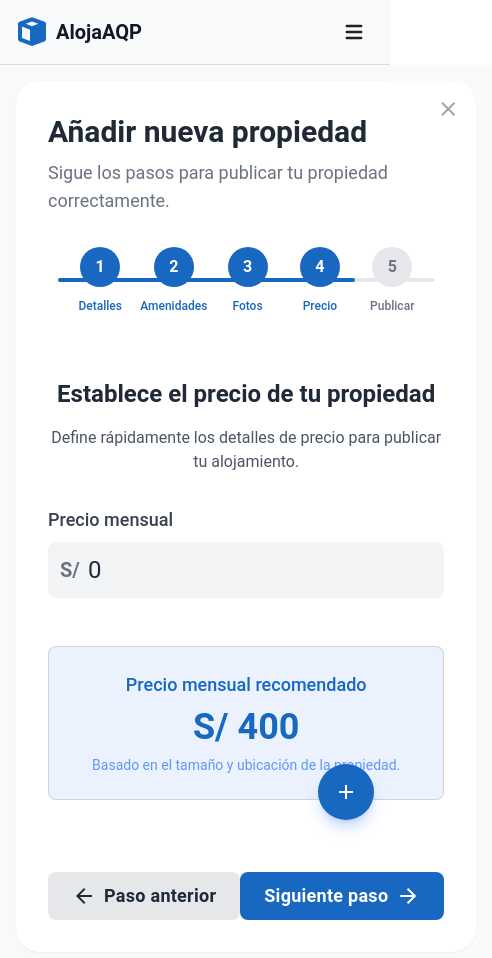
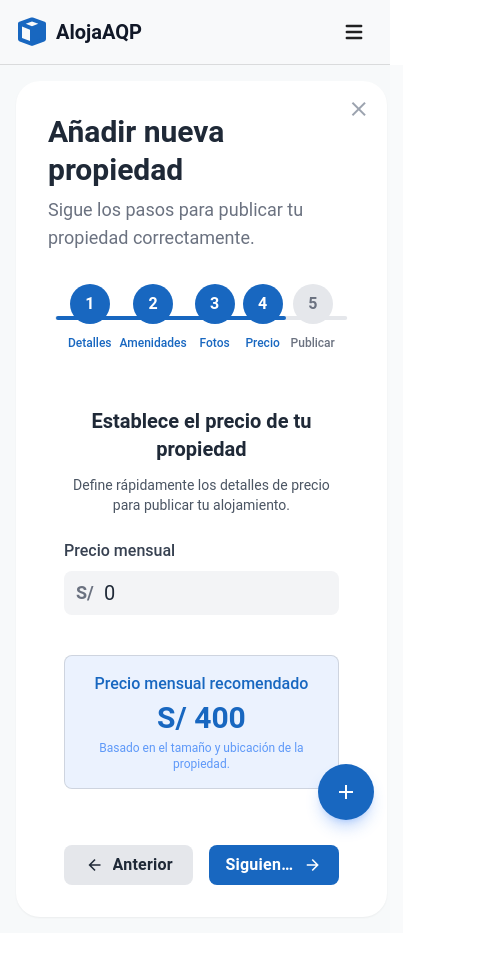
Before and after one commit to jhuamaniCond/AQPINMUEBLES, a Vue app in the folder aloja-aqp-frontend/: page /mis-propiedades/agregar/paso4 in a window 390 px wide. Shown: the top 958 px of the page, 492 px wide, since content can reach past the window. After the commit the page ends 933 px from the top, so only its background shows below. Built offline with nearby package versions, Linux system fonts and the light colour scheme.

Commit message:
se agrega responsividad al paso 5

```diff
--- a/aloja-aqp-frontend/src/views/MisPropiedades/AgregarPropiedad/Paso4.vue
+++ b/aloja-aqp-frontend/src/views/MisPropiedades/AgregarPropiedad/Paso4.vue
@@ -1,68 +1,57 @@
 <template>
-    <StepsBar :step="4" />
-    <div class="flex-1 flex flex-col w-full max-w-4xl mx-auto py-8">
-        <h3 class="text-gray-800 dark:text-white text-2xl font-bold mb-4 text-center">
-            Establece el precio de tu propiedad
-        </h3>
-        <p class="text-gray-600 dark:text-gray-400 text-center mb-8">
-            Define rápidamente los detalles de precio para publicar tu alojamiento.
-        </p>
-
-        <!-- Mensaje temporal de error -->
     <transition name="fade-slide">
-          <div v-if="showError" class="fixed top-6 right-6 z-50 bg-red-600 text-white px-4 py-2 rounded-lg shadow-lg">
+        <div v-if="showError" class="fixed top-4 sm:top-6 right-4 sm:right-6 z-50 bg-red-600 text-white px-4 py-2 rounded-lg shadow-lg text-sm">
             {{ errorMsg }}
         </div>
     </transition>
 
+    <StepsBar :step="4" />
+
+    <div class="flex-1 flex flex-col w-full max-w-4xl mx-auto py-6 sm:py-8 px-4 sm:px-6">
+        <h3 class="text-gray-800 dark:text-white text-xl sm:text-2xl font-bold mb-3 text-center">
+            Establece el precio de tu propiedad
+        </h3>
+        <p class="text-gray-600 dark:text-gray-400 text-sm sm:text-base text-center mb-6 sm:mb-8">
+            Define rápidamente los detalles de precio para publicar tu alojamiento.
+        </p>
+
         <div class="flex flex-col gap-6">
             <label class="block">
-                <span class="text-gray-700 dark:text-gray-300 text-lg font-medium mb-2 block">
+                <span class="text-gray-700 dark:text-gray-300 text-base sm:text-lg font-medium mb-2 block">
                     Precio mensual
                 </span>
                 <div class="relative">
                     <div class="absolute inset-y-0 left-0 pl-3 flex items-center pointer-events-none">
-                        <span class="text-gray-500 dark:text-gray-400 text-xl font-bold">S/</span>
+                        <span class="text-gray-500 dark:text-gray-400 text-lg sm:text-xl font-bold">S/</span>
                     </div>
                     <input v-model="precio"
-                        class="form-input text-gray-800 dark:text-white w-full rounded-lg bg-gray-100 dark:bg-gray-700 border-none focus:ring-primary focus:border-primary text-2xl py-3 pl-10 pr-4 placeholder:text-gray-400 dark:placeholder:text-gray-500"
-                        placeholder="p.ej., 400" type="number" min="1" />
+                        class="form-input text-gray-800 dark:text-white w-full rounded-lg bg-gray-100 dark:bg-gray-700 border-none focus:ring-primary focus:border-primary text-xl sm:text-2xl py-2 sm:py-3 pl-10 pr-4 placeholder:text-gray-400 dark:placeholder:text-gray-500"
+                        placeholder="p.ej., 400" type="number" min="1"
+                        :class="{ 'ring-2 ring-red-500': showErrorPrecio }" />
                 </div>
             </label>
 
-            <!-- Quitar reglas de convivencia y texto informativo -->
-            <!--
-            <label class="flex flex-col gap-2">
-                <span class="text-lg font-medium text-gray-700 dark:text-gray-300">Reglas de convivencia</span>
-                <textarea v-model="coexistence_rules"
-                    class="form-textarea w-full h-40 rounded-lg text-gray-800 dark:text-white bg-gray-100 dark:bg-gray-700 border-gray-300 dark:border-gray-600 focus:border-primary focus:ring-primary placeholder:text-gray-500 text-base resize-vertical"
-                    placeholder="Escribe las normas de convivencia (saltos de línea y viñetas permitidas)">
-                </textarea>
-                <p class="text-sm text-gray-500">Puedes usar listas y saltos de línea. El contenido será sanitizado antes de almacenarse.</p>
-            </label>
-            -->
-
-            <div class="bg-primary/10 dark:bg-primary/20 border border-primary/30 rounded-lg p-6 text-center mt-6">
-                <p class="text-lg text-primary font-medium mb-2">Precio mensual recomendado</p>
-                <p class="text-primary text-4xl font-bold">S/ 400</p>
-                <p class="text-primary/80 dark:text-primary/90 text-sm mt-2">
+            <div class="bg-primary/10 dark:bg-primary/20 border border-primary/30 rounded-lg p-4 sm:p-6 text-center mt-4 sm:mt-6">
+                <p class="text-base sm:text-lg text-primary font-medium mb-1 sm:mb-2">Precio mensual recomendado</p>
+                <p class="text-primary text-3xl sm:text-4xl font-bold">S/ 400</p>
+                <p class="text-primary/80 dark:text-primary/90 text-xs sm:text-sm mt-1 sm:mt-2">
                     Basado en el tamaño y ubicación de la propiedad.
                 </p>
             </div>
         </div>
     </div>
 
-    <div class="mt-10 w-full flex justify-between">
+    <div class="mt-8 sm:mt-10 w-full flex justify-between gap-4 px-4 sm:px-6">
         <button @click="previousStep"
-            class="flex min-w-[120px] max-w-[480px] cursor-pointer items-center justify-center overflow-hidden rounded-lg h-12 px-6 bg-gray-200 dark:bg-gray-700 text-gray-800 dark:text-white text-lg font-bold leading-normal tracking-[0.015em] transition-colors duration-200 ease-in-out hover:bg-gray-300 dark:hover:bg-gray-600">
-            <span class="material-symbols-outlined mr-2">arrow_back</span>
-            <span class="truncate">Paso anterior</span>
+            class="flex flex-1 items-center justify-center overflow-hidden rounded-lg h-10 sm:h-12 px-4 sm:px-6 bg-gray-200 dark:bg-gray-700 text-gray-800 dark:text-white text-base sm:text-lg font-bold leading-normal tracking-[0.015em] transition-colors duration-200 ease-in-out hover:bg-gray-300 dark:hover:bg-gray-600">
+            <span class="material-symbols-outlined mr-2 text-xl">arrow_back</span>
+            <span class="truncate">Anterior</span>
         </button>
 
         <button @click="nextStep"
-            class="flex min-w-[120px] max-w-[480px] cursor-pointer items-center justify-center overflow-hidden rounded-lg h-12 px-6 bg-primary text-white text-lg font-bold leading-normal tracking-[0.015em] transition-colors duration-200 ease-in-out hover:bg-blue-600">
-            <span class="truncate">Siguiente paso</span>
-            <span class="material-symbols-outlined ml-2">arrow_forward</span>
+            class="flex flex-1 items-center justify-center overflow-hidden rounded-lg h-10 sm:h-12 px-4 sm:px-6 bg-primary text-white text-base sm:text-lg font-bold leading-normal tracking-[0.015em] transition-colors duration-200 ease-in-out hover:bg-blue-600">
+            <span class="truncate">Siguiente</span>
+            <span class="material-symbols-outlined ml-2 text-xl">arrow_forward</span>
         </button>
     </div>
 </template>
@@ -76,9 +65,8 @@ import { storeToRefs } from 'pinia'
 
 const router = useRouter()
 const propiedadStore = useCreateProperty()
-const { monthly_price: precio, coexistence_rules } = storeToRefs(propiedadStore)
+const { monthly_price: precio } = storeToRefs(propiedadStore)
 
-// Validación y mensaje temporal
 const showErrorPrecio = ref(false)
 const showError = ref(false)
 const errorMsg = ref("")
--- a/aloja-aqp-frontend/src/views/MisPropiedades/AgregarPropiedad/Paso5.vue
+++ b/aloja-aqp-frontend/src/views/MisPropiedades/AgregarPropiedad/Paso5.vue
@@ -1,32 +1,37 @@
 <template>
     <StepsBar :step="5" />
-    <div class="flex-1 flex flex-col w-full max-w-3xl mx-auto py-8">
+    <div class="flex-1 flex flex-col w-full max-w-3xl mx-auto py-6 sm:py-8 px-4 sm:px-6">
         <CardBeforePublish />
         <PropertyDetails />
 
-        <!--  Botón Guardar borrador -->
         <button
             @click="guardarBorrador"
-      class="flex w-full cursor-pointer items-center justify-center overflow-hidden rounded-lg h-16 bg-gray-200 dark:bg-gray-700 text-gray-800 dark:text-white text-xl font-bold leading-normal tracking-[0.015em] transition-colors duration-200 ease-in-out hover:bg-gray-300 dark:hover:bg-gray-600 mt-6"
+            class="flex w-full cursor-pointer items-center justify-center overflow-hidden rounded-lg h-12 sm:h-14 bg-gray-200 dark:bg-gray-700 text-gray-800 dark:text-white text-lg sm:text-xl font-bold leading-normal tracking-[0.015em] transition-colors duration-200 ease-in-out hover:bg-gray-300 dark:hover:bg-gray-600 mt-6"
+            :disabled="loading"
         >
-      <span class="material-symbols-outlined mr-2">save</span>
+            <span class="material-symbols-outlined mr-2 text-xl sm:text-2xl">save</span>
             <span class="truncate">Guardar borrador</span>
         </button>
 
-    <!--  Botón Publicar propiedad -->
-        <button @click="publicarPropiedad"
-            class="flex w-full cursor-pointer items-center justify-center overflow-hidden rounded-lg h-16 bg-primary text-white text-xl font-bold leading-normal tracking-[0.015em] transition-colors duration-200 ease-in-out hover:bg-blue-600 mt-8">
-            <span class="material-symbols-outlined mr-2">send</span>
+        <button
+            @click="publicarPropiedad"
+            class="flex w-full cursor-pointer items-center justify-center overflow-hidden rounded-lg h-12 sm:h-14 bg-primary text-white text-lg sm:text-xl font-bold leading-normal tracking-[0.015em] transition-colors duration-200 ease-in-out hover:bg-blue-600 mt-4 sm:mt-6"
+            :disabled="loading"
+        >
+            <span class="material-symbols-outlined mr-2 text-xl sm:text-2xl">send</span>
             <span class="truncate">Publicar propiedad </span>
         </button>
     </div>
-    <div class="mt-10 w-full flex justify-between">
+
+    <div class="mt-8 w-full flex justify-start px-4 sm:px-6 max-w-3xl mx-auto">
         <button @click="previousStep"
-            class="flex min-w-[120px] max-w-[480px] cursor-pointer items-center justify-center overflow-hidden rounded-lg h-12 px-6 bg-gray-200 dark:bg-gray-700 text-gray-800 dark:text-white text-lg font-bold leading-normal tracking-[0.015em] transition-colors duration-200 ease-in-out hover:bg-gray-300 dark:hover:bg-gray-600">
-            <span class="material-symbols-outlined mr-2">arrow_back</span>
-            <span class="truncate">Paso anterior</span>
+            class="flex min-w-[100px] max-w-[480px] cursor-pointer items-center justify-center overflow-hidden rounded-lg h-10 sm:h-12 px-4 sm:px-6 bg-gray-200 dark:bg-gray-700 text-gray-800 dark:text-white text-base sm:text-lg font-bold leading-normal tracking-[0.015em] transition-colors duration-200 ease-in-out hover:bg-gray-300 dark:hover:bg-gray-600"
+            :disabled="loading">
+            <span class="material-symbols-outlined mr-2 text-xl">arrow_back</span>
+            <span class="truncate">Anterior</span>
         </button>
     </div>
+
     <Loader :show="loading" :message="loaderMessage"/>
 </template>
 
@@ -48,6 +53,7 @@ const loading = ref(false)
 const loaderMessage = ref('')
 
 function previousStep() {
+    // Deshabilitar la navegación si se está cargando
     if (!loading.value) {
         router.push('/mis-propiedades/agregar/paso4')
     }
@@ -57,16 +63,21 @@ async function publicarPropiedad() {
 
     try {
         loading.value = true
-        loaderMessage.value = 'Publishing property...'
-        //siempre se guarda como borrador
+        loaderMessage.value = 'Publicando propiedad...'
+
+        // Siempre se guarda como borrador primero
         const idPropertyCreated = await store.publicarPropiedad();
-        //poner estado a publicado
+
+        // Poner estado a publicado
         await storePropiedades.publicarPropiedad(idPropertyCreated);
-        // la funcion publicarPropiedad actualiza el estado de las propiedades asi que ya no es necesario actualizar
+
         router.push('/mis-propiedades')
     } catch (err) {
-        console.error("  Error al publicar propiedad:", err.response?.data || err);
-    }finally{
+        console.error("Error al publicar propiedad:", err.response?.data || err);
+        loaderMessage.value = 'Error al publicar';
+    } finally {
+        // Un pequeño delay para que el mensaje de error o éxito se vea, si es necesario
+        // setTimeout(() => { loading.value = false; }, 500);
         loading.value = false
     }
 
@@ -76,14 +87,18 @@ async function guardarBorrador() {
     try {
         loading.value = true
         loaderMessage.value = 'Guardando borrador...'
-        //siempre se guarda como borrador
+
+        // Se guarda como borrador
         await store.publicarPropiedad();
+
+        // Actualizar la lista local de propiedades para reflejar el borrador guardado
         await storePropiedades.updateStateMisPropiedades();
 
         router.push('/mis-propiedades')
     } catch (err) {
-        console.error("  Error al guardar propiedad:", err.response?.data || err);
-    }finally{
+        console.error("Error al guardar propiedad:", err.response?.data || err);
+        loaderMessage.value = 'Error al guardar';
+    } finally {
         loading.value = false
     }
 
```
Lines whose indentation alone changed are shown as unchanged.
